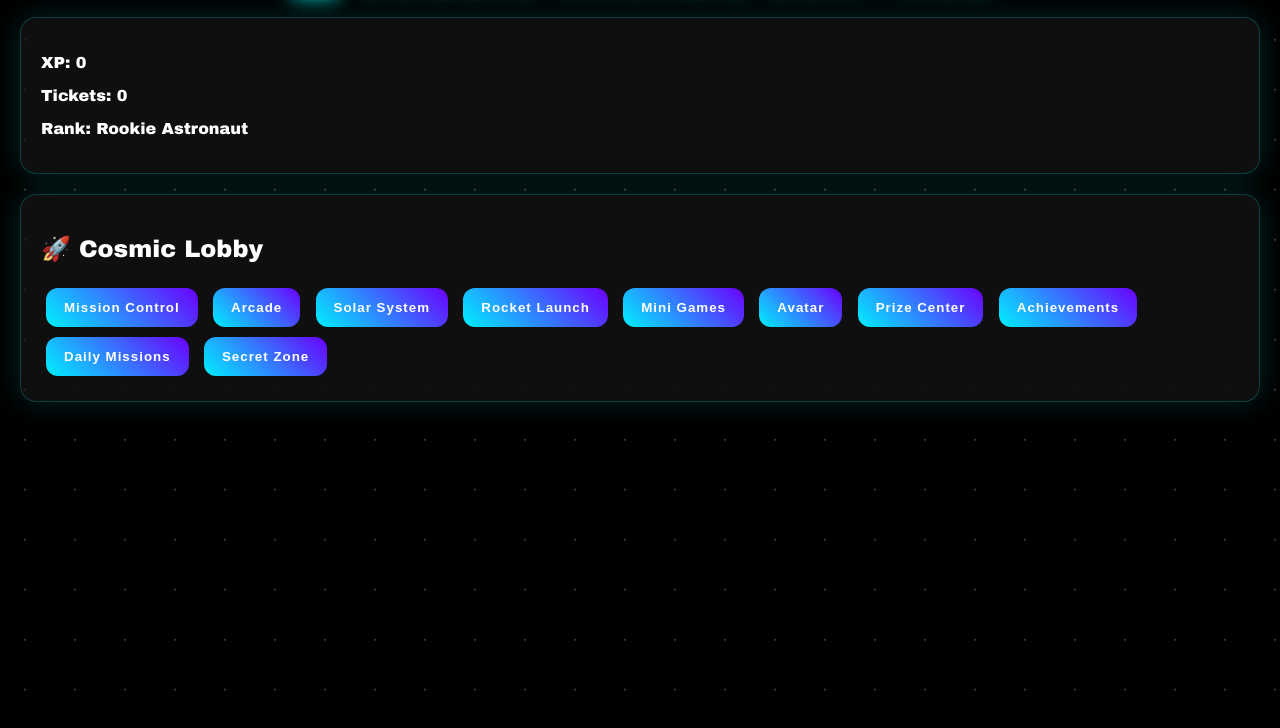
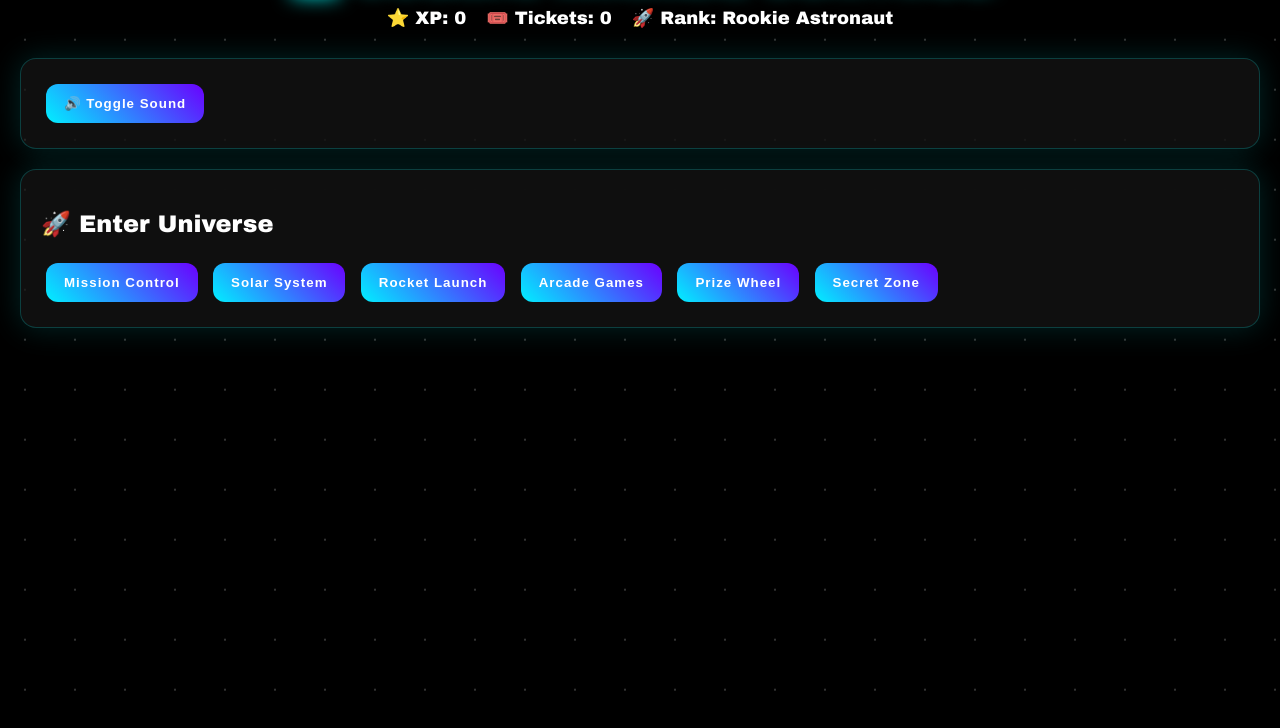
Before and after one commit to ReclaimedDetailersLLC/OfficeKids, a plain HTML site: page index.html in a window 1280 px wide. Shown: the part 72-800 px from the top of the page. Drawn offline with Linux system fonts and the light colour scheme.

Commit message:
Revamp UI elements and navigation buttons

```diff
--- a/index.html
+++ b/index.html
@@ -4,28 +4,30 @@
   <title>Cosmic Arcade Control</title>
   <link rel="stylesheet" href="style.css">
 </head>
+
 <body onload="updateUI()">
 
 <div class="big-title">🌌 COSMIC ARCADE CONTROL</div>
 
-<div class="panel">
-  <p>XP: <span id="xp"></span></p>
-  <p>Tickets: <span id="tickets"></span></p>
-  <p>Rank: <span id="rank"></span></p>
+<div class="hud">
+  <div>⭐ XP: <span id="xp"></span></div>
+  <div>🎟️ Tickets: <span id="tickets"></span></div>
+  <div>🚀 Rank: <span id="rank"></span></div>
 </div>
 
 <div class="panel">
-  <h2>🚀 Cosmic Lobby</h2>
-  <a href="mission.html"><button>Mission Control</button></a>
-  <a href="arcade.html"><button>Arcade</button></a>
-  <a href="solar.html"><button>Solar System</button></a>
-  <a href="rocket.html"><button>Rocket Launch</button></a>
-  <a href="games.html"><button>Mini Games</button></a>
-  <a href="avatar.html"><button>Avatar</button></a>
-  <a href="prizes.html"><button>Prize Center</button></a>
-  <a href="achievements.html"><button>Achievements</button></a>
-  <a href="daily.html"><button>Daily Missions</button></a>
-  <a href="secret.html"><button>Secret Zone</button></a>
+  <button onclick="toggleSound()">🔊 Toggle Sound</button>
+</div>
+
+<div class="panel">
+  <h2>🚀 Enter Universe</h2>
+
+  <button onclick="location.href='mission.html'">Mission Control</button>
+  <button onclick="location.href='solar.html'">Solar System</button>
+  <button onclick="location.href='rocket.html'">Rocket Launch</button>
+  <button onclick="location.href='games.html'">Arcade Games</button>
+  <button onclick="location.href='prizes.html'">Prize Wheel</button>
+  <button onclick="location.href='secret.html'">Secret Zone</button>
 </div>
 
 <script src="app.js"></script>
```
